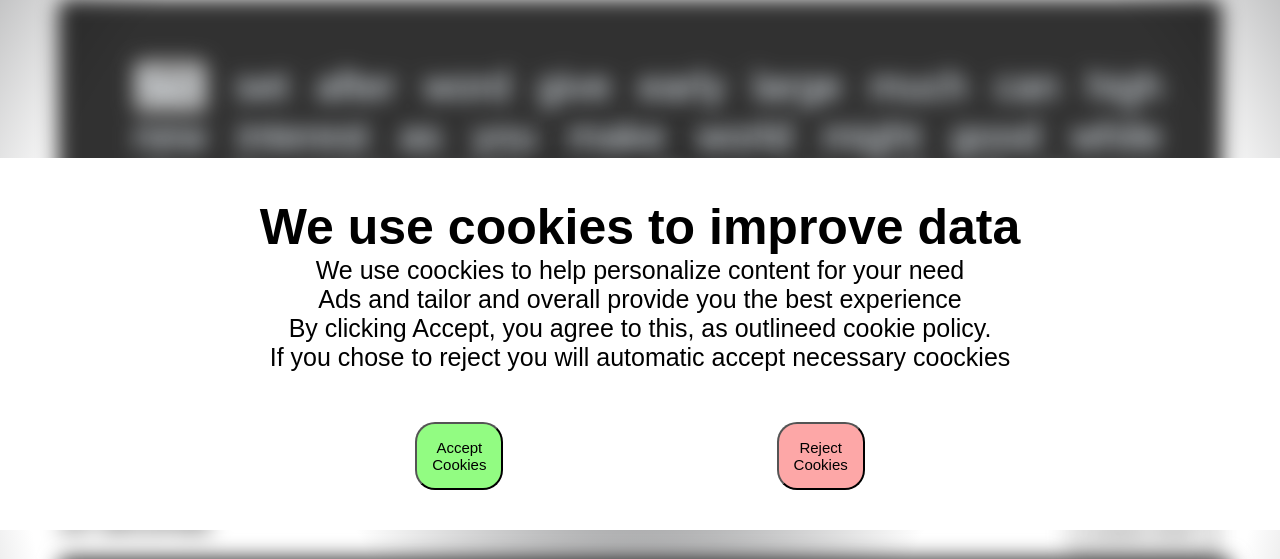
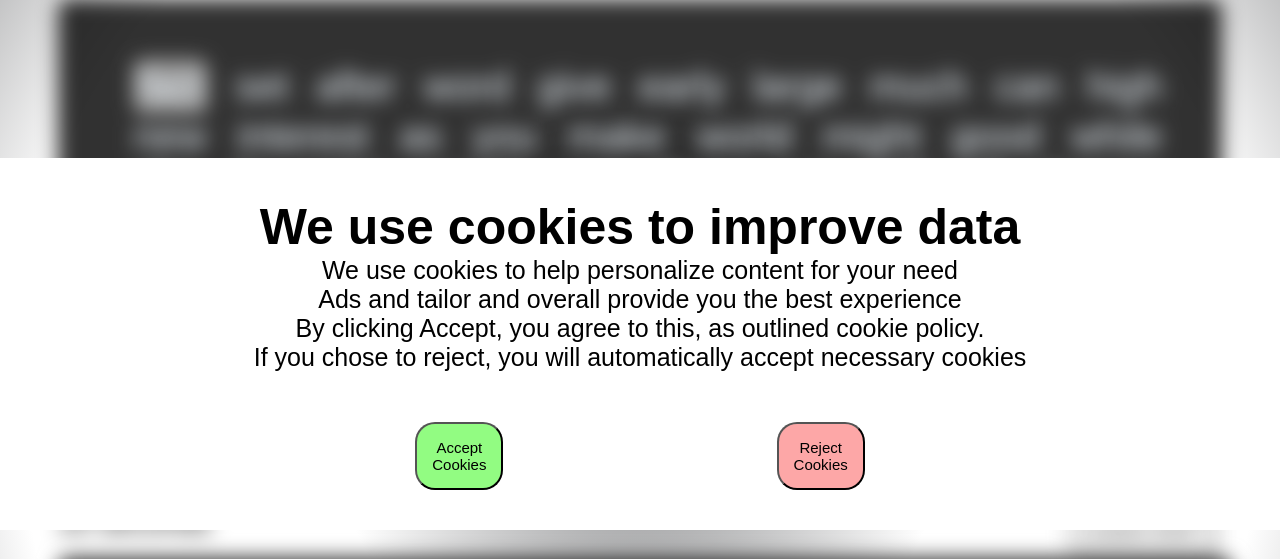
Before and after one commit to Jasan33/Redtype, a Flask app: page / in a window 1280 px wide. Shown: the part 269-828 px from the top of the page. Run offline with Flask 3, Linux system fonts and the light colour scheme; some libraries are stand-ins or nearby versions.

Commit message:
FIXED: Fixed spelling errors in the coockies menu

```diff
--- a/templates/index.html
+++ b/templates/index.html
@@ -121,10 +121,10 @@
     </div>
     <div id="cookies">
         <h1>We use cookies to improve data</h1>
-        <p>We use coockies to help personalize content for your need</p>
+        <p>We use cookies to help personalize content for your need</p>
         <p>Ads and tailor and overall provide you the best experience</p>
-        <p>By clicking Accept, you agree to this, as outlineed cookie policy.</p>
-        <p>If you chose to reject you will automatic accept necessary coockies</p>
+        <p>By clicking Accept, you agree to this, as outlined cookie policy.</p>
+        <p>If you chose to reject, you will automatically accept necessary cookies</p>
         <div id="CookieOption">
             <div id="CookieAccept">
                 <button onclick="cookies()" id="AcceptCookies" alt="accept cookies button">Accept Cookies</button>
```
